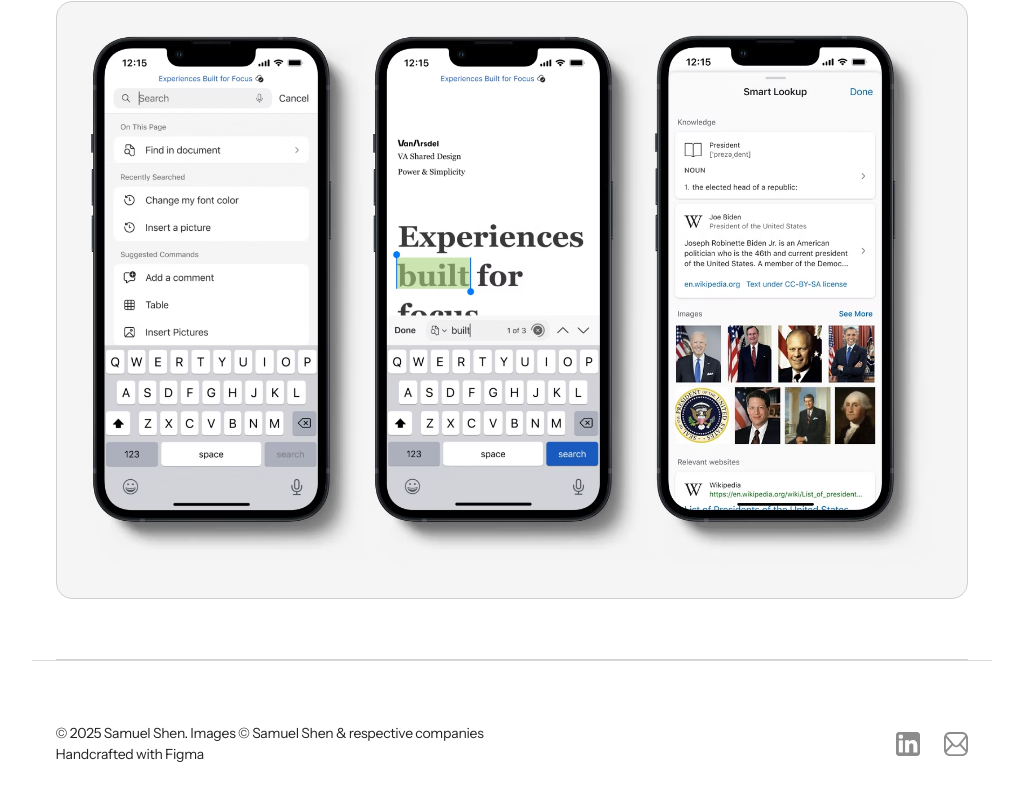
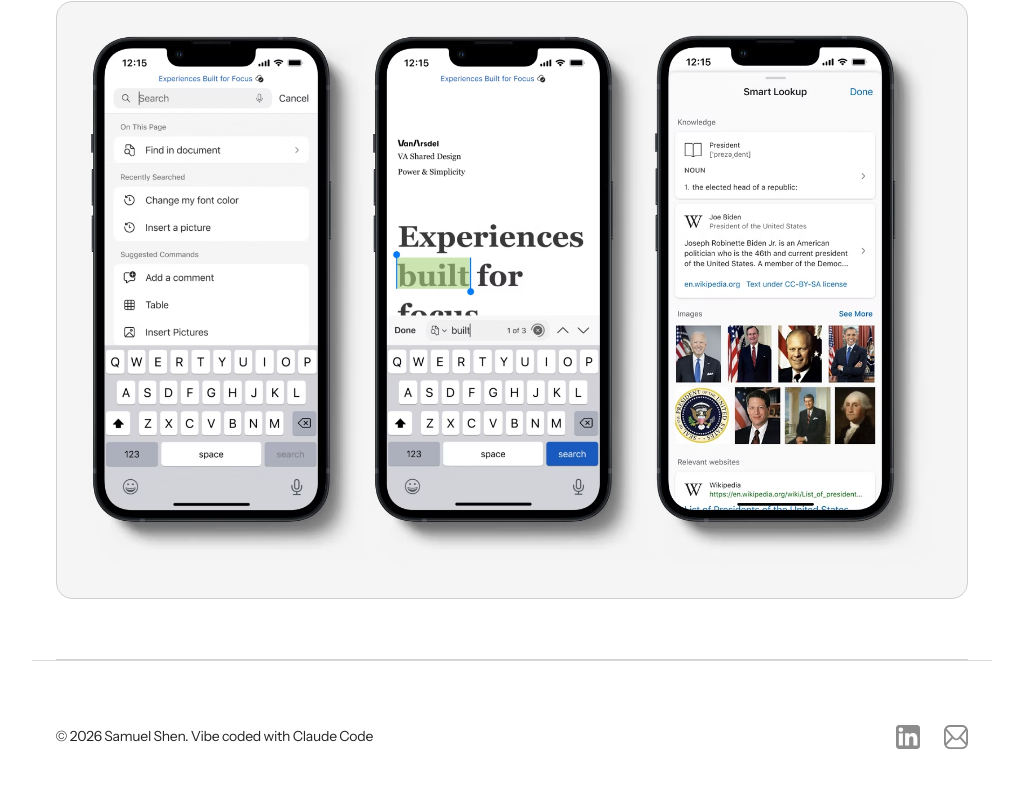
Before and after one commit to shens2/samuel-shen-portfolio, a React (Vite) app: page / in a window 1280 px wide. Shown: the part 4010-4810 px from the top of the page, without its empty margins (121-1144 px from the left). Built offline with nearby package versions, Linux system fonts and the light colour scheme.

Commit message:
Update footer copyright text
Simplify to a single line and credit Claude Code instead of Figma.

```diff
--- a/src/App.css
+++ b/src/App.css
@@ -394,10 +394,6 @@
   color: #242424;
 }
 
-.footer-text--muted {
-  color: #707070;
-}
-
 .social-links {
   display: flex;
   align-items: center;
--- a/src/components/Layout.tsx
+++ b/src/components/Layout.tsx
@@ -28,8 +28,7 @@ function Layout() {
 
       <footer className="footer">
         <div className="footer-text">
-          <p>© 2025 Samuel Shen. Images © Samuel Shen &amp; respective companies</p>
-          <p className="footer-text--muted">Handcrafted with Figma</p>
+          <p>© 2026 Samuel Shen. Vibe coded with Claude Code</p>
         </div>
         <nav className="social-links">
           <a href="https://www.linkedin.com/in/shensamuel/" target="_blank" rel="noreferrer">
```
